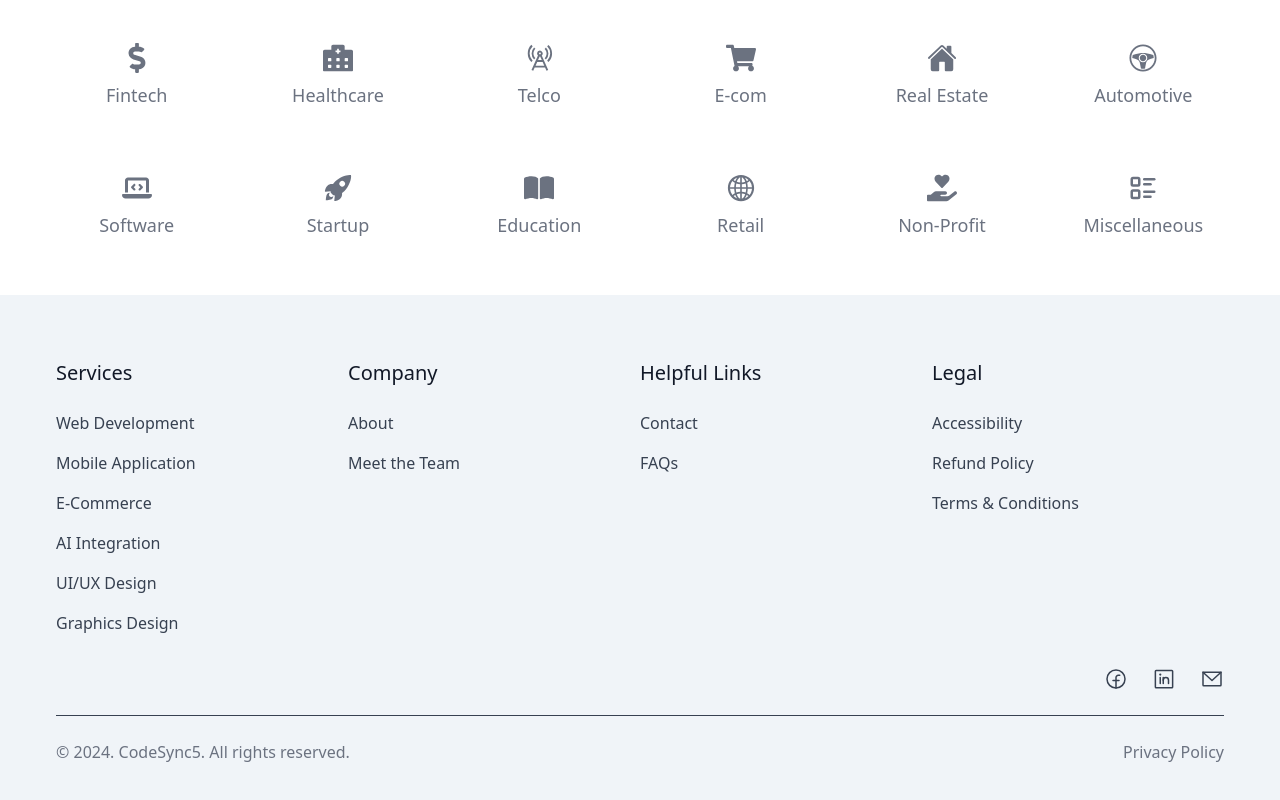
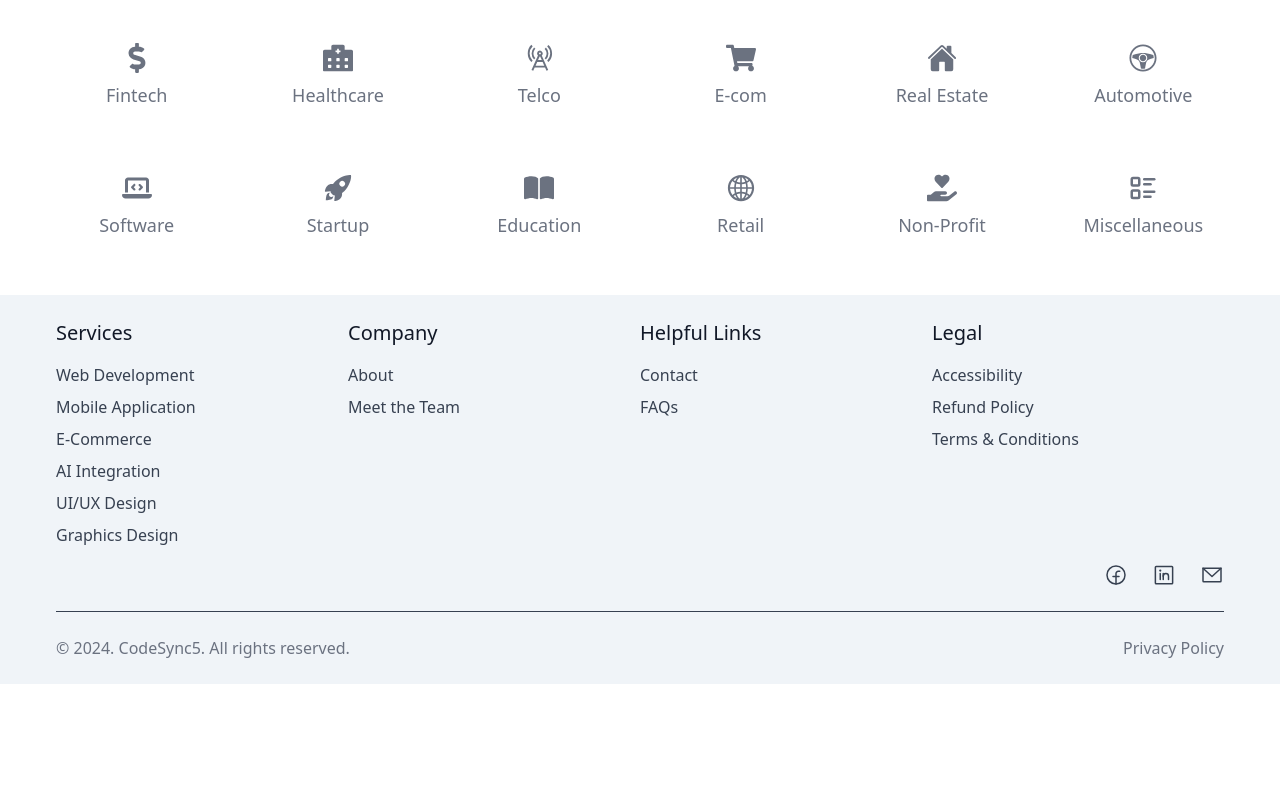
Before and after one commit to Chy-Zaber-Bin-Zahid/CodeSync5, a Next.js app: page / in a window 1280 px wide. Shown: the part 3773-4573 px from the top of the page. After the commit the page ends 4457 px from the top, so only its background shows below. Built offline with nearby package versions, Linux system fonts and the light colour scheme; no server answers.

Commit message:
Footer Modified

```diff
--- a/components/Footer.tsx
+++ b/components/Footer.tsx
@@ -51,15 +51,15 @@ const Footer = () => {
 
   return (
     <footer className="bg-[#f0f4f8] dark:bg-gray-900">
-      <div className="mx-auto max-w-big-screen px-3 py-16 sm:px-6 lg:px-8">
+      <div className="mx-auto max-w-big-screen px-3 py-4 sm:px-6 lg:px-8">
         <div className="lg:flex lg:gap-8">
-          <div className="mt-8 flex-1 grid grid-cols-2 gap-8 lg:mt-0 lg:grid-cols-4 lg:gap-y-8">
+          <div className="mt-8 flex-1 grid grid-cols-2 gap-8 lg:mt-0 lg:grid-cols-4 lg:gap-y-4">
             {/* Services Section */}
             <div className="col-span-2 sm:col-span-1">
               <p className="text-xl font-medium text-gray-900 dark:text-white">
                 Services
               </p>
-              <ul className="pl-0 mt-6 space-y-4 text-md">
+              <ul className="pl-0 mt-3 space-y-2 text-md">
                 {services.map((service) => (
                   <li key={service.name}>
                     <Link
@@ -78,7 +78,7 @@ const Footer = () => {
               <p className="text-xl font-medium text-gray-900 dark:text-white">
                 Company
               </p>
-              <ul className="pl-0 mt-6 space-y-4 text-md">
+              <ul className="pl-0 mt-3 space-y-2 text-md">
                 {companyLinks.map((link) => (
                   <li key={link.name}>
                     <Link
@@ -97,7 +97,7 @@ const Footer = () => {
               <p className="text-xl font-medium text-gray-900 dark:text-white">
                 Helpful Links
               </p>
-              <ul className="pl-0 mt-6 space-y-4 text-md">
+              <ul className="pl-0 mt-3 space-y-2 text-md">
                 {helpfulLinks.map((link) => (
                   <li key={link.name}>
                     <Link
@@ -116,7 +116,7 @@ const Footer = () => {
               <p className="text-xl font-medium text-gray-900 dark:text-white">
                 Legal
               </p>
-              <ul className="pl-0 mt-6 space-y-4 text-md">
+              <ul className="pl-0 mt-3 space-y-2 text-md">
                 {legalLinks.map((link) => (
                   <li key={link.name}>
                     <Link
```
